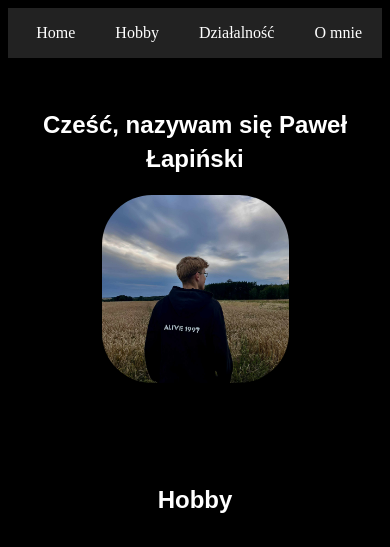
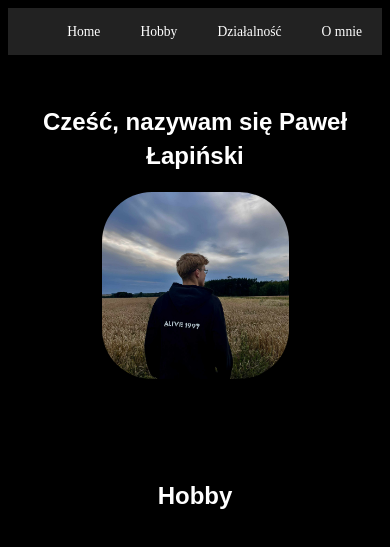
Before and after one commit to xPawelek06/xPawelek06.github.io, a website built with webpack: page index.html in a window 390 px wide. Shown: the top 547 px of the page. Built offline with nearby package versions, Linux system fonts and the light colour scheme.

Commit message:
Zmiana czcionki navbara na mniejsza

```diff
--- a/css/style.css
+++ b/css/style.css
@@ -207,6 +207,9 @@ html {
   .kontener-hobby {
   flex-direction: column;
   }
+  .navbar li a{
+    font-size: 0.85rem;
+  }
 }
 /* ==========================================================================
    Helper classes
```
